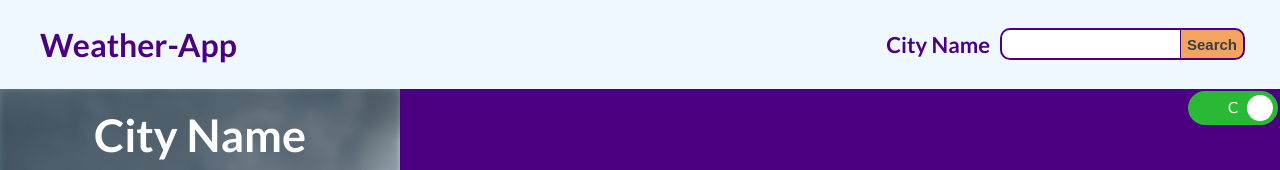
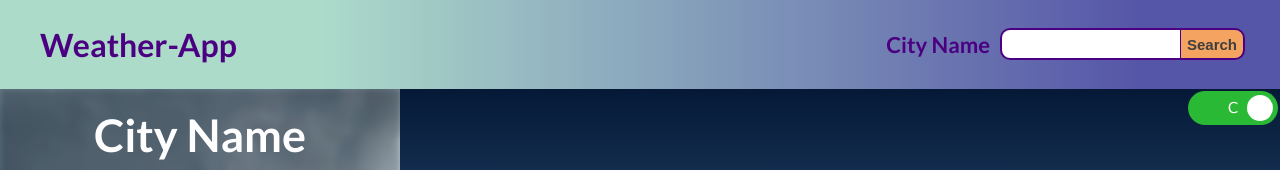
Before and after one commit to EmptyBox12/weather-app, a plain HTML site: page index.html in a window 1280 px wide. Shown: the top 170 px of the page. Drawn offline with Linux system fonts and the light colour scheme; no server answers.

Commit message:
Update style.css

```diff
--- a/style.css
+++ b/style.css
@@ -13,7 +13,8 @@ body {
   align-items: center;
   width: 100%;
   height: 100px;
-  background-color: aliceblue;
+  background: rgb(172,219,202);
+background: linear-gradient(90deg, rgba(172,219,202,1) 25%, rgba(86,86,168,1) 89%);
 }
 #title {
   margin: 0;
@@ -156,7 +157,7 @@ body {
   gap: 20px;
 }
 .rightSide {
-  background-color: indigo;
+  background-image: linear-gradient(to bottom, #051937, #234266, #416f98, #60a1cb, #82d6ff);
   display: flex;
   flex-direction: column;
   width: 100%;
```
